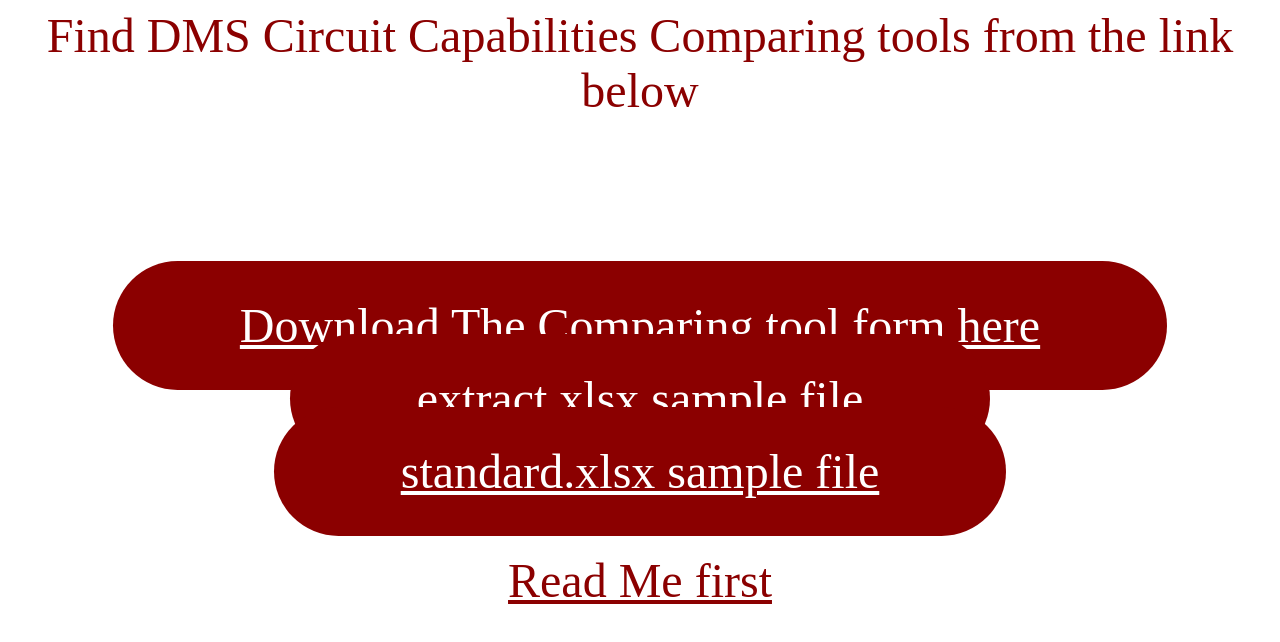
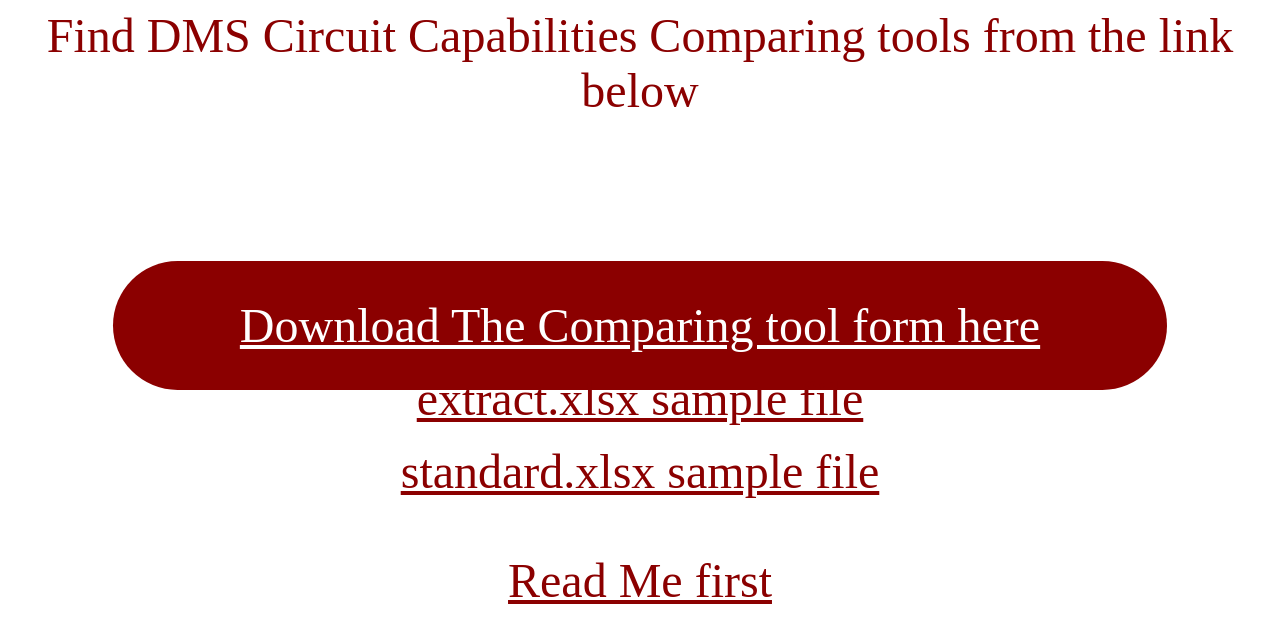
Before and after one commit to SouvikS0D7/DMS-Circuit-Capabilities, a plain HTML site: page index.html in a window 1280 px wide. Drawn offline with Linux system fonts and the light colour scheme.

Commit message:
Update index.html
webpage changes

```diff
--- a/index.html
+++ b/index.html
@@ -50,8 +50,8 @@
 	<heading>Find DMS Circuit Capabilities Comparing tools from the link below</heading><br><br><br><br><br><br><br><br><br>
 	<br><br>
 	<a id = "box" href="https://github.com/SouvikS0D7/DMS-Circuit-Capabilities/releases/download/v1%2C0/source.exe" download>Download The Comparing tool form here</a><br><br>
-	<a id = "box" href="https://github.com/SouvikS0D7/DMS-Circuit-Capabilities/releases/download/v1%2C0/extract.xlsx" download>extract.xlsx sample file</a><br><br>
-	<a id = "box" href="https://github.com/SouvikS0D7/DMS-Circuit-Capabilities/releases/download/v1%2C0/standard.xlsx" download>standard.xlsx sample file</a><br><br><br><br>
+	<a id = "readme" href="https://github.com/SouvikS0D7/DMS-Circuit-Capabilities/releases/download/v1%2C0/extract.xlsx" download>extract.xlsx sample file</a><br><br>
+	<a id = "readme" href="https://github.com/SouvikS0D7/DMS-Circuit-Capabilities/releases/download/v1%2C0/standard.xlsx" download>standard.xlsx sample file</a><br><br><br><br>
 	<a id="readme" href="readme.txt" download>Read Me first</a>
 	<footer><marquee>S0D7, DMS Circuit Capabilities Comparison v1.0</marquee></footer>
 </body>
```
